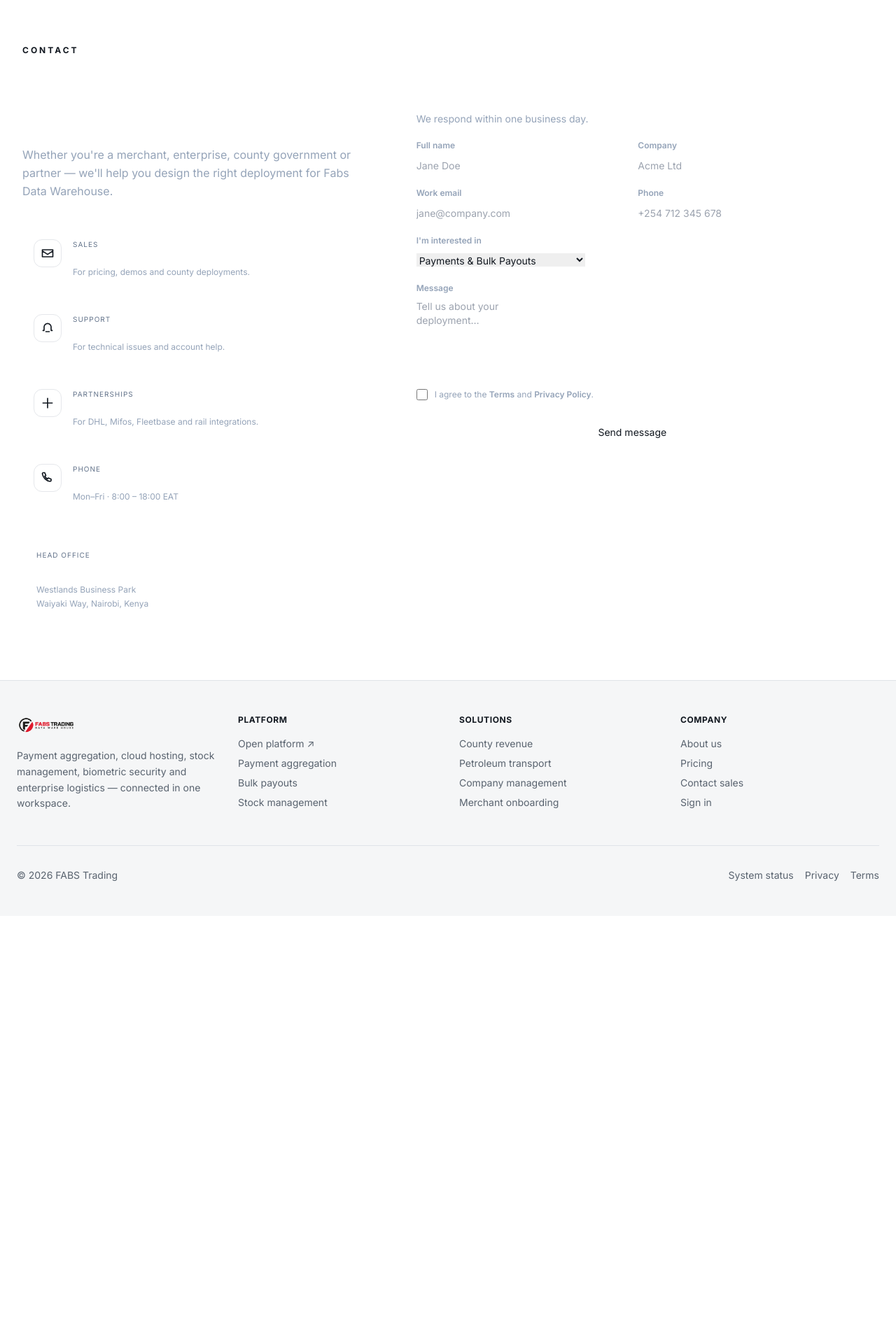
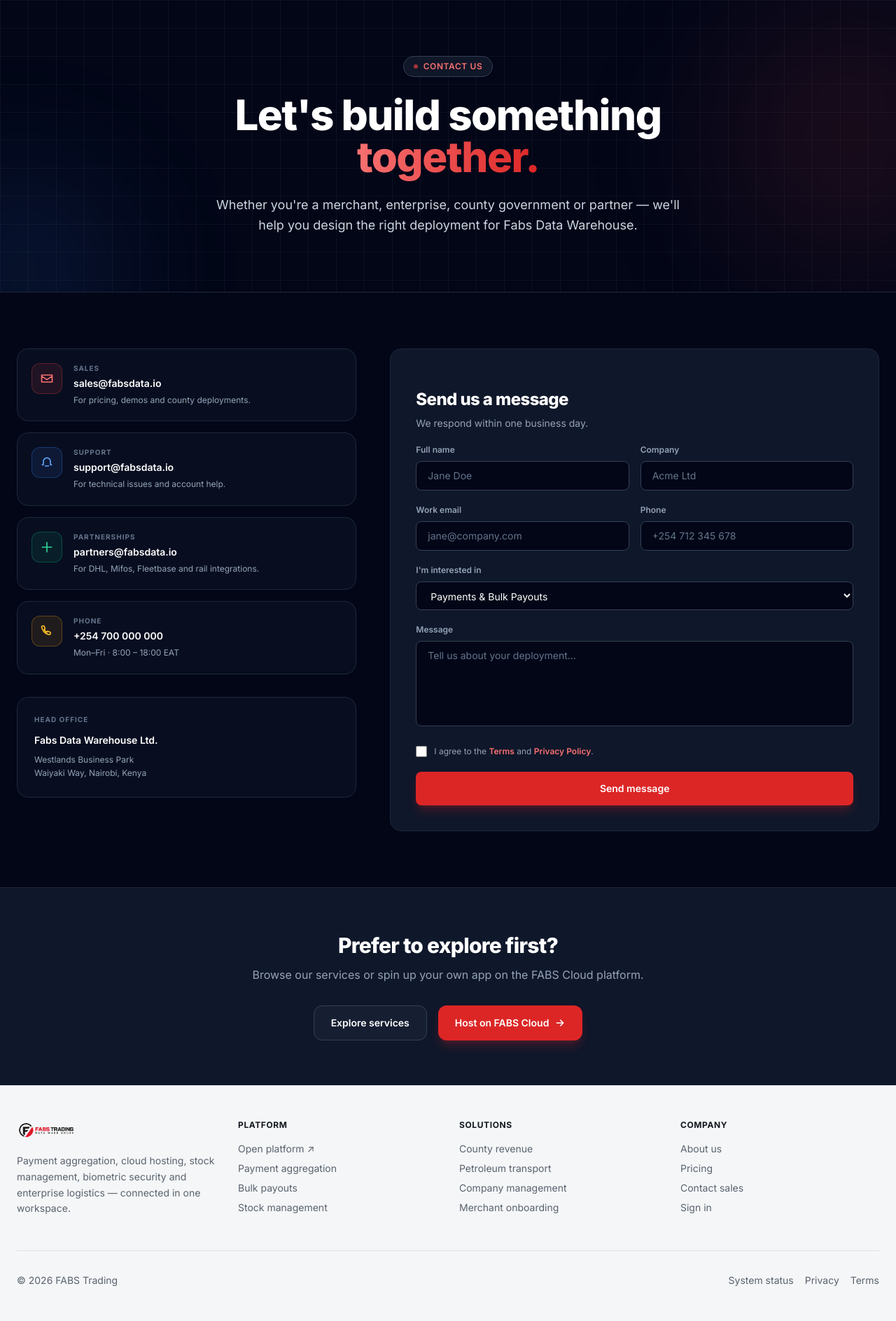
Before and after one commit to 1234manucho/fabsdatawarehouse, a Flask app: page /contact in a window 1280 px wide. Shown: the part 65-1953 px from the top of the page at 70% size. Before the commit the page ends 1324 px from the top, so only its background shows below. Run offline with Flask 3, Linux system fonts and the light colour scheme; some libraries are stand-ins or nearby versions.

Commit message:
Revamp contact page layout and form styling
Updated the contact page layout and styling, enhancing the contact form and information display.

```diff
--- a/templates/contact.html
+++ b/templates/contact.html
@@ -1,66 +1,90 @@
 {% extends "base.html" %}
+
 {% block title %}Contact — Fabs Data Warehouse{% endblock %}
 {% block meta_description %}Get in touch with Fabs Data Warehouse — sales, support, partnerships, and county deployment enquiries.{% endblock %}
 
 {% block content %}
 
-<section class="pt-10 sm:pt-16 pb-20">
-  <div class="max-w-7xl mx-auto px-4 sm:px-6 lg:px-8">
+<!-- ============================================================
+     CONTACT — Hero header
+     ============================================================ -->
+<section class="relative overflow-hidden bg-slate-950 text-white border-b border-slate-800">
+  <div class="absolute inset-0 bg-[linear-gradient(to_right,#ffffff0a_1px,transparent_1px),linear-gradient(to_bottom,#ffffff0a_1px,transparent_1px)] bg-[size:40px_40px]"></div>
+  <div class="absolute top-0 -right-32 h-[24rem] w-[24rem] rounded-full bg-red-500/10 blur-[100px]"></div>
+  <div class="absolute -bottom-32 -left-32 h-[20rem] w-[20rem] rounded-full bg-blue-500/10 blur-[80px]"></div>
+
+  <div class="relative max-w-7xl mx-auto px-4 sm:px-6 py-16 lg:py-20 text-center">
+    <span class="inline-flex items-center gap-2 rounded-full border border-slate-700 bg-slate-800/50 px-3.5 py-1.5 text-xs font-semibold uppercase tracking-wider text-red-400 backdrop-blur">
+      <span class="h-1.5 w-1.5 rounded-full bg-red-500 animate-pulse"></span>
+      Contact Us
+    </span>
+    <h1 class="mt-6 text-4xl sm:text-5xl lg:text-6xl font-extrabold tracking-tight leading-[1.05]">
+      Let's build something <br>
+      <span class="text-transparent bg-clip-text bg-gradient-to-r from-red-400 to-red-600">together.</span>
+    </h1>
+    <p class="mt-6 text-lg text-slate-300 max-w-2xl mx-auto leading-relaxed">
+      Whether you're a merchant, enterprise, county government or partner — we'll help you design the right deployment for Fabs Data Warehouse.
+    </p>
+  </div>
+</section>
+
+<!-- ============================================================
+     CONTACT — Content grid
+     ============================================================ -->
+<section class="bg-slate-950 py-20">
+  <div class="max-w-7xl mx-auto px-4 sm:px-6">
     <div class="grid lg:grid-cols-12 gap-12">
 
-      {# ── LEFT: contact info ── #}
-      <div class="lg:col-span-5 reveal">
-        <p class="text-xs font-bold tracking-[0.25em] text-fabs-cyan uppercase mb-3">Contact</p>
-        <h1 class="text-4xl sm:text-5xl font-extrabold text-white leading-[1.05] tracking-tight">
-          Let's build something <span class="grad-text">together</span>.
-        </h1>
-        <p class="mt-5 text-slate-400 leading-relaxed">
-          Whether you're a merchant, enterprise, county government or partner — we'll help you
-          design the right deployment for Fabs Data Warehouse.
-        </p>
+      <!-- LEFT: Contact channels + office -->
+      <div class="lg:col-span-5">
 
-        <div class="mt-10 space-y-5">
+        <!-- Contact channels -->
+        <div class="space-y-4">
           {% set channels = [
-            ('Sales', 'sales@fabsdata.io', 'For pricing, demos and county deployments.', 'cyan', 'M3 8l9 6 9-6M3 6h18v12H3z'),
-            ('Support', 'support@fabsdata.io', 'For technical issues and account help.', 'teal', 'M18 10a6 6 0 10-12 0v4a2 2 0 01-2 2h2m12-6v4a2 2 0 002 2h-2M9 18h6'),
-            ('Partnerships', 'partners@fabsdata.io', 'For DHL, Mifos, Fleetbase and rail integrations.', 'gold', 'M12 4v16m8-8H4'),
+            ('Sales', 'sales@fabsdata.io', 'For pricing, demos and county deployments.', 'red', 'M3 8l9 6 9-6M3 6h18v12H3z'),
+            ('Support', 'support@fabsdata.io', 'For technical issues and account help.', 'blue', 'M18 10a6 6 0 10-12 0v4a2 2 0 01-2 2h2m12-6v4a2 2 0 002 2h-2M9 18h6'),
+            ('Partnerships', 'partners@fabsdata.io', 'For DHL, Mifos, Fleetbase and rail integrations.', 'emerald', 'M12 4v16m8-8H4'),
             ('Phone', '+254 700 000 000', 'Mon–Fri · 8:00 – 18:00 EAT', 'amber', 'M3 5a2 2 0 012-2h2l2 5-2 1a12 12 0 005 5l1-2 5 2v2a2 2 0 01-2 2A16 16 0 013 5z')
           ] %}
           {% for title, value, sub, tone, path in channels %}
-          <div class="flex gap-4 p-4 rounded-2xl glass card-hover">
-            <span class="w-10 h-10 rounded-xl grid place-items-center shrink-0 border
-              {% if tone == 'cyan' %}bg-fabs-cyan/10 border-fabs-cyan/30 text-fabs-cyan
-              {% elif tone == 'teal' %}bg-fabs-teal/10 border-fabs-teal/35 text-fabs-teal
-              {% elif tone == 'gold' %}bg-fabs-gold/10 border-fabs-gold/35 text-fabs-gold
-              {% else %}bg-fabs-amber/10 border-fabs-amber/35 text-fabs-amber{% endif %}">
+          <div class="group flex gap-4 p-5 rounded-2xl border border-slate-800 bg-slate-900/50 transition hover:border-slate-700 hover:bg-slate-900">
+            <span class="w-11 h-11 rounded-xl grid place-items-center shrink-0 border
+              {% if tone == 'red' %}bg-red-500/10 border-red-500/30 text-red-400
+              {% elif tone == 'blue' %}bg-blue-500/10 border-blue-500/30 text-blue-400
+              {% elif tone == 'emerald' %}bg-emerald-500/10 border-emerald-500/30 text-emerald-400
+              {% else %}bg-amber-500/10 border-amber-500/30 text-amber-400{% endif %}">
               <svg class="w-5 h-5" fill="none" stroke="currentColor" stroke-width="2" viewBox="0 0 24 24">
                 <path stroke-linecap="round" stroke-linejoin="round" d="{{ path }}"/>
               </svg>
             </span>
-            <div class="min-w-0">
-              <p class="text-[10px] uppercase tracking-widest text-slate-500">{{ title }}</p>
-              <p class="text-sm font-bold text-white mt-0.5 truncate">{{ value }}</p>
-              <p class="text-xs text-slate-400 mt-0.5">{{ sub }}</p>
+            <div class="min-w-0 flex-1">
+              <p class="text-[10px] uppercase tracking-widest text-slate-500 font-bold">{{ title }}</p>
+              <p class="text-sm font-semibold text-white mt-1 truncate">{{ value }}</p>
+              <p class="text-xs text-slate-400 mt-1 leading-relaxed">{{ sub }}</p>
             </div>
           </div>
           {% endfor %}
         </div>
 
-        {# office #}
-        <div class="mt-8 p-5 rounded-2xl glass">
-          <p class="text-[10px] uppercase tracking-widest text-slate-500 mb-2">Head Office</p>
+        <!-- Office -->
+        <div class="mt-8 p-6 rounded-2xl border border-slate-800 bg-slate-900/50">
+          <p class="text-[10px] uppercase tracking-widest text-slate-500 font-bold mb-3">Head Office</p>
           <p class="text-sm text-white font-semibold">Fabs Data Warehouse Ltd.</p>
-          <p class="text-xs text-slate-400 mt-1 leading-relaxed">
+          <p class="text-xs text-slate-400 mt-2 leading-relaxed">
             Westlands Business Park<br/>
             Waiyaki Way, Nairobi, Kenya
           </p>
         </div>
+
       </div>
 
-      {# ── RIGHT: form ── #}
-      <div class="lg:col-span-7 reveal" style="transition-delay:.1s">
-        <form method="POST" action="{{ url_for('main.contact') }}" class="glass-strong rounded-2xl p-7 sm:p-9 grad-border space-y-5">
+      <!-- RIGHT: Contact form -->
+      <div class="lg:col-span-7">
+        <form method="POST" action="{{ url_for('main.contact') }}" class="rounded-2xl border border-slate-800 bg-slate-900 p-7 sm:p-9 space-y-5">
+
+          {% if csrf_token is defined %}
           <input type="hidden" name="csrf_token" value="{{ csrf_token() }}" />
+          {% endif %}
 
           <div>
             <h2 class="text-2xl font-extrabold text-white tracking-tight">Send us a message</h2>
@@ -70,28 +94,33 @@
           <div class="grid sm:grid-cols-2 gap-4">
             <div>
               <label for="full_name" class="block text-xs font-semibold text-slate-400 mb-2">Full name</label>
-              <input id="full_name" name="full_name" type="text" required placeholder="Jane Doe" class="fabs-input text-sm" />
+              <input id="full_name" name="full_name" type="text" required placeholder="Jane Doe"
+                     class="w-full rounded-lg border border-slate-700 bg-slate-950 px-4 py-2.5 text-sm text-white placeholder:text-slate-500 outline-none transition focus:border-red-500 focus:ring-2 focus:ring-red-500/20" />
             </div>
             <div>
               <label for="company" class="block text-xs font-semibold text-slate-400 mb-2">Company</label>
-              <input id="company" name="company" type="text" placeholder="Acme Ltd" class="fabs-input text-sm" />
+              <input id="company" name="company" type="text" placeholder="Acme Ltd"
+                     class="w-full rounded-lg border border-slate-700 bg-slate-950 px-4 py-2.5 text-sm text-white placeholder:text-slate-500 outline-none transition focus:border-red-500 focus:ring-2 focus:ring-red-500/20" />
             </div>
           </div>
 
           <div class="grid sm:grid-cols-2 gap-4">
             <div>
               <label for="email" class="block text-xs font-semibold text-slate-400 mb-2">Work email</label>
-              <input id="email" name="email" type="email" required placeholder="jane@company.com" class="fabs-input text-sm" />
+              <input id="email" name="email" type="email" required placeholder="jane@company.com"
+                     class="w-full rounded-lg border border-slate-700 bg-slate-950 px-4 py-2.5 text-sm text-white placeholder:text-slate-500 outline-none transition focus:border-red-500 focus:ring-2 focus:ring-red-500/20" />
             </div>
             <div>
               <label for="phone" class="block text-xs font-semibold text-slate-400 mb-2">Phone</label>
-              <input id="phone" name="phone" type="tel" placeholder="+254 712 345 678" class="fabs-input text-sm" />
+              <input id="phone" name="phone" type="tel" placeholder="+254 712 345 678"
+                     class="w-full rounded-lg border border-slate-700 bg-slate-950 px-4 py-2.5 text-sm text-white placeholder:text-slate-500 outline-none transition focus:border-red-500 focus:ring-2 focus:ring-red-500/20" />
             </div>
           </div>
 
           <div>
             <label for="interest" class="block text-xs font-semibold text-slate-400 mb-2">I'm interested in</label>
-            <select id="interest" name="interest" class="fabs-input text-sm">
+            <select id="interest" name="interest"
+                    class="w-full rounded-lg border border-slate-700 bg-slate-950 px-4 py-2.5 text-sm text-white outline-none transition focus:border-red-500 focus:ring-2 focus:ring-red-500/20">
               <option>Payments &amp; Bulk Payouts</option>
               <option>Biometric Security</option>
               <option>County Revenue Collection</option>
@@ -106,19 +135,51 @@
 
           <div>
             <label for="message" class="block text-xs font-semibold text-slate-400 mb-2">Message</label>
-            <textarea id="message" name="message" rows="5" placeholder="Tell us about your deployment…" class="fabs-input text-sm resize-none"></textarea>
+            <textarea id="message" name="message" rows="5" placeholder="Tell us about your deployment…"
+                      class="w-full rounded-lg border border-slate-700 bg-slate-950 px-4 py-2.5 text-sm text-white placeholder:text-slate-500 outline-none transition focus:border-red-500 focus:ring-2 focus:ring-red-500/20 resize-none"></textarea>
           </div>
 
           <label class="flex items-start gap-2.5 cursor-pointer text-xs text-slate-400 leading-relaxed">
-            <input type="checkbox" required class="w-4 h-4 mt-0.5 rounded border-fabs-line bg-fabs-deep accent-fabs-cyan shrink-0" />
-            <span>I agree to the <a href="{{ url_for('main.terms') }}" class="text-fabs-cyan hover:text-fabs-teal transition font-semibold">Terms</a> and <a href="{{ url_for('main.privacy') }}" class="text-fabs-cyan hover:text-fabs-teal transition font-semibold">Privacy Policy</a>.</span>
+            <input type="checkbox" required class="w-4 h-4 mt-0.5 rounded border-slate-600 bg-slate-950 accent-red-500 shrink-0" />
+            <span>
+              I agree to the
+              <a href="{{ url_for('main.terms') }}" class="text-red-400 hover:text-red-300 transition font-semibold">Terms</a> and
+              <a href="{{ url_for('main.privacy') }}" class="text-red-400 hover:text-red-300 transition font-semibold">Privacy Policy</a>.
+            </span>
           </label>
 
-          <button type="submit" class="btn-primary w-full py-3.5 rounded-xl text-sm">Send message</button>
+          <button type="submit"
+                  class="w-full rounded-lg bg-red-600 px-6 py-3.5 text-sm font-semibold text-white shadow-lg shadow-red-600/25 transition hover:bg-red-500">
+            Send message
+          </button>
+
         </form>
       </div>
     </div>
   </div>
 </section>
 
+<!-- ============================================================
+     BOTTOM CTA — Optional quick links
+     ============================================================ -->
+<section class="bg-slate-900 py-16 border-t border-slate-800">
+  <div class="max-w-4xl mx-auto px-4 sm:px-6 text-center">
+    <h2 class="text-2xl sm:text-3xl font-extrabold tracking-tight text-white">
+      Prefer to explore first?
+    </h2>
+    <p class="mt-3 text-base text-slate-400">
+      Browse our services or spin up your own app on the FABS Cloud platform.
+    </p>
+    <div class="mt-8 flex flex-col sm:flex-row gap-4 justify-center">
+      <a href="{{ url_for('main.index') }}#services" class="inline-flex items-center justify-center gap-2 rounded-xl border border-slate-700 bg-slate-800/50 px-6 py-3.5 text-sm font-semibold text-white transition hover:border-slate-500 hover:bg-slate-800">
+        Explore services
+      </a>
+      <a href="https://platform.fabsdatawarehouse.com/" target="_blank" rel="noopener noreferrer" class="inline-flex items-center justify-center gap-2 rounded-xl bg-red-600 px-6 py-3.5 text-sm font-semibold text-white shadow-lg shadow-red-600/25 transition hover:bg-red-500">
+        Host on FABS Cloud
+        <svg class="h-4 w-4" fill="none" stroke="currentColor" stroke-width="2.4" viewBox="0 0 24 24"><path stroke-linecap="round" stroke-linejoin="round" d="M5 12h14m-6-6 6 6-6 6"/></svg>
+      </a>
+    </div>
+  </div>
+</section>
+
 {% endblock %}
```
